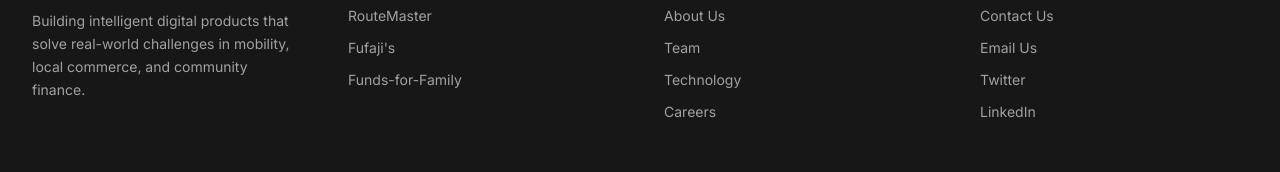
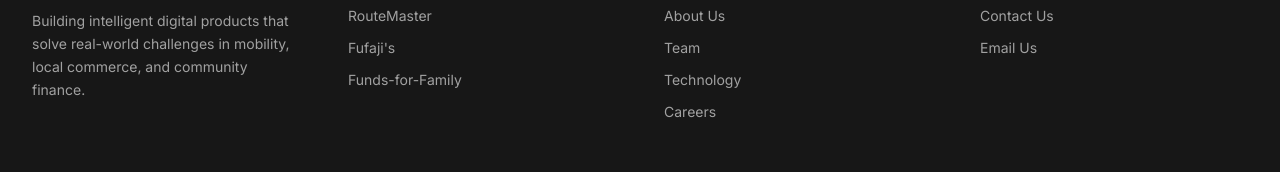
Before and after one commit to anthonynagar1122-create/MyPortfolio, a Next.js app in the folder portfolio/: page / in a window 1280 px wide. Shown: the part 2887-3059 px from the top of the page. Built offline with nearby package versions, Linux system fonts and the light colour scheme.

Commit message:
content: remove unverified social profile links

```diff
--- a/portfolio/components/layout/Footer.tsx
+++ b/portfolio/components/layout/Footer.tsx
@@ -113,26 +113,6 @@ export function Footer() {
                   Email Us
                 </a>
               </li>
-              <li>
-                <a
-                  href="https://x.com"
-                  target="_blank"
-                  rel="noopener noreferrer"
-                  className="text-neutral-400 hover:text-primary-400 transition-colors"
-                >
-                  Twitter
-                </a>
-              </li>
-              <li>
-                <a
-                  href="https://linkedin.com"
-                  target="_blank"
-                  rel="noopener noreferrer"
-                  className="text-neutral-400 hover:text-primary-400 transition-colors"
-                >
-                  LinkedIn
-                </a>
-              </li>
             </ul>
           </div>
         </div>
```
